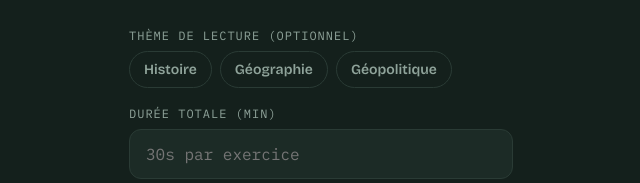
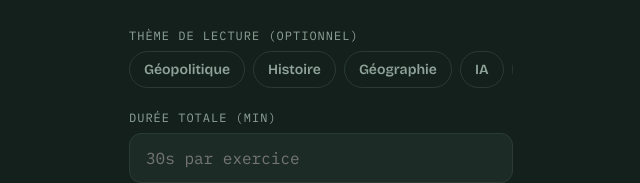
Before and after one commit to pietro-cerchiai/stretching-companion, a React (Vite) app: page / in a window 1280 px wide. Shown: the top 183 px of the page, without its empty margins (319-959 px from the left). Built offline with nearby package versions, Linux system fonts and the light colour scheme.

Commit message:
V1: 14 reading themes in a horizontal scrolling list

```diff
--- a/src/components/HomeScreen.jsx
+++ b/src/components/HomeScreen.jsx
@@ -9,21 +9,27 @@ export default function HomeScreen({ lang, setLang, t, minutes, setMinutes, them
 
   return (
     <div style={{ flex: 1, display: "flex", flexDirection: "column", justifyContent: "center", padding: 28, maxWidth: 440, margin: "0 auto", width: "100%" }}>
-      {/* Optional reading theme */}
+      {/* Optional reading theme — horizontal scrolling list */}
       <div style={{ marginBottom: 18 }}>
         <label style={{ ...mono, fontSize: 12, letterSpacing: 1, color: C.dim, textTransform: "uppercase", display: "block", marginBottom: 8 }}>
           {t.readingTheme}
         </label>
-        <div style={{ display: "flex", gap: 8, flexWrap: "wrap" }}>
-          {["history", "geography", "geopolitics"].map((th) => {
+        <div
+          style={{
+            display: "flex", gap: 8, overflowX: "auto", paddingBottom: 4,
+            scrollbarWidth: "none", WebkitOverflowScrolling: "touch",
+          }}
+        >
+          {["geopolitics", "history", "geography", "ai", "politics", "science", "environment", "technology", "economy", "culture", "books", "travel", "society", "film"].map((th) => {
             const active = theme === th;
             return (
               <button
                 key={th}
                 onClick={() => setTheme(active ? null : th)}
                 style={{
+                  flexShrink: 0,
                   padding: "9px 14px", borderRadius: 999, fontSize: 14, fontWeight: 600, cursor: "pointer",
-                  fontFamily: "inherit",
+                  fontFamily: "inherit", whiteSpace: "nowrap",
                   border: `1px solid ${active ? C.sage : C.line}`,
                   background: active ? C.sage : "transparent",
                   color: active ? C.bg : C.dim,
--- a/src/data/i18n.js
+++ b/src/data/i18n.js
@@ -11,7 +11,12 @@ export const T = {
     overruns: "Dépassements", home: "Retour à l'accueil",
     customLength: "Durée totale (min)", customPlaceholder: "30s par exercice",
     readingTheme: "Thème de lecture (optionnel)",
-    themes: { history: "Histoire", geography: "Géographie", geopolitics: "Géopolitique" },
+themes: {
+      geopolitics: "Géopolitique", history: "Histoire", geography: "Géographie", ai: "IA",
+      politics: "Politique", science: "Science", environment: "Environnement",
+      technology: "Technologie", economy: "Économie", culture: "Culture",
+      books: "Livres", travel: "Voyage", society: "Société", film: "Cinéma",
+    },
     readBtn: "Lecture", readingTitle: "À lire pendant la séance",
     loadingArticles: "Recherche d'articles…", noArticles: "Aucun article trouvé",
     minRead: "min de lecture", closeReading: "Fermer",
@@ -39,7 +44,12 @@ export const T = {
     overruns: "Tempo extra", home: "Torna all'inizio",
     customLength: "Durata totale (min)", customPlaceholder: "30s per esercizio",
     readingTheme: "Tema di lettura (opzionale)",
-    themes: { history: "Storia", geography: "Geografia", geopolitics: "Geopolitica" },
+    themes: {
+      geopolitics: "Geopolitica", history: "Storia", geography: "Geografia", ai: "IA",
+      politics: "Politica", science: "Scienza", environment: "Ambiente",
+      technology: "Tecnologia", economy: "Economia", culture: "Cultura",
+      books: "Libri", travel: "Viaggi", society: "Società", film: "Cinema",
+    },
     readBtn: "Lettura", readingTitle: "Da leggere durante la sessione",
     loadingArticles: "Ricerca di articoli…", noArticles: "Nessun articolo trovato",
     minRead: "min di lettura", closeReading: "Chiudi",
@@ -67,7 +77,12 @@ export const T = {
     overruns: "Overtime", home: "Back to home",
     customLength: "Total length (min)", customPlaceholder: "30s per exercise",
     readingTheme: "Reading theme (optional)",
-    themes: { history: "History", geography: "Geography", geopolitics: "Geopolitics" },
+    themes: {
+      geopolitics: "Geopolitics", history: "History", geography: "Geography", ai: "AI",
+      politics: "Politics", science: "Science", environment: "Environment",
+      technology: "Technology", economy: "Economy", culture: "Culture",
+      books: "Books", travel: "Travel", society: "Society", film: "Film",
+    },
     readBtn: "Reading", readingTitle: "To read during your session",
     loadingArticles: "Finding articles…", noArticles: "No articles found",
     minRead: "min read", closeReading: "Close",
```
